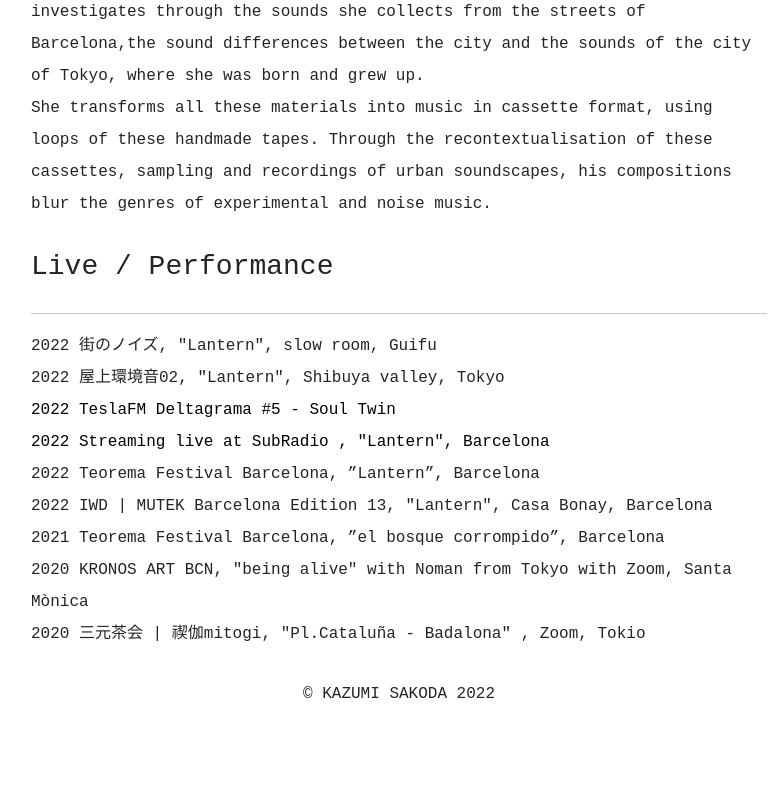
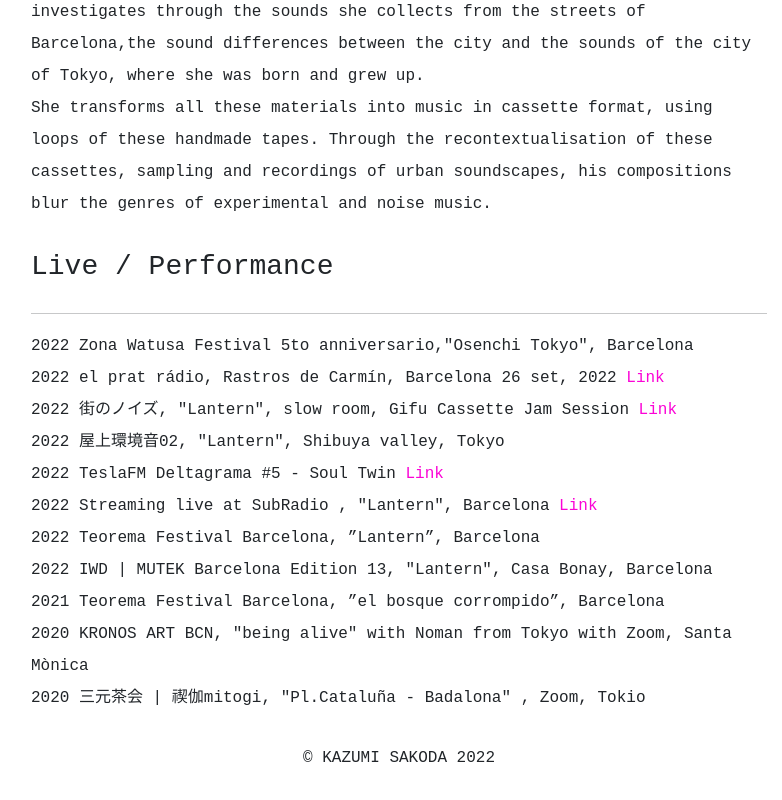
Before and after one commit to yusuke85/kazumi_hp, a React (Create React App) app: page /Bio in a window 1280 px wide. Shown: the part 894-1694 px from the top of the page, without its empty margins (241-1023 px from the left). Before the commit the page ends 1630 px from the top, so only its background shows below. Built offline with nearby package versions, Linux system fonts and the light colour scheme; no server answers.

Commit message:
change infomation on Bio and LP

```diff
--- a/src/Component/Bio.js
+++ b/src/Component/Bio.js
@@ -34,18 +34,16 @@ const Bio = () => {
           <h3>Live / Performance</h3>
           <hr />
           <p className="text-center">
-            2022 街のノイズ, "Lantern", slow room, Guifu <br />
+            2022   Zona Watusa Festival 5to anniversario,"Osenchi Tokyo", Barcelona <br />
+            2022 el prat rádio, Rastros de Carmín, Barcelona 26 set, 2022 <a href="https://www.elprat.digital/radio/rastros-de-carmin-63/">Link</a><br />
+            2022 街のノイズ, "Lantern", slow room, Gifu Cassette Jam Session <a href="https://soundcloud.app.goo.gl/hwJMrEVdKSRj4R7r7">Link</a>< br/>
             2022 屋上環境音02, "Lantern", Shibuya valley, Tokyo <br />
-            <a
+            2022 TeslaFM Deltagrama #5 - Soul Twin <a
               href="https://www.mixcloud.com/Teslafm_net/deltagrama-5-soul-twin/"
               target="blank"
-            >
-              2022 TeslaFM Deltagrama #5 - Soul Twin
-            </a>{" "}
+            >Link</a>
             <br />
-            <a href="https://youtu.be/638UDoMve4c" target="blank">
-              2022 Streaming live at SubRadio , "Lantern", Barcelona
-            </a>{" "}
+            2022 Streaming live at SubRadio , "Lantern", Barcelona <a href="https://youtu.be/638UDoMve4c" target="blank">Link</a>
             <br />
             2022 Teorema Festival Barcelona, ”Lantern”, Barcelona <br />
             2022 IWD | MUTEK Barcelona Edition 13, "Lantern", Casa Bonay,
--- a/src/Component/LandingPage.js
+++ b/src/Component/LandingPage.js
@@ -33,7 +33,7 @@ const LandingPage = ({ playing, setPlaying }) => {
   return (
     <>
     <div class="sample01">
- <p>Next live ※Barcelona※ 02 / 10 / 2022 at dos dos</p>
+ <p>Next live ※Amposta※10/15 Mind Fest, ※Barcelona※10/21 TEOREMA</p>
  </div>
 
       <h2 id="pleaseClick">Please click on the images!!</h2>
--- a/src/Styles/Bio.css
+++ b/src/Styles/Bio.css
@@ -22,5 +22,6 @@
 
 p a {
   text-decoration: none;
-  color: black;
+  color: rgb(251, 3, 214);
+
 }
--- a/src/Styles/LandingPage.css
+++ b/src/Styles/LandingPage.css
@@ -78,7 +78,7 @@
   padding-left: 100%;
   white-space : nowrap;
   line-height : 1em;
-  animation : scrollSample01 20s linear infinite;
+  animation : scrollSample01 14s linear infinite;
   }
 
   @keyframes scrollSample01{
```
